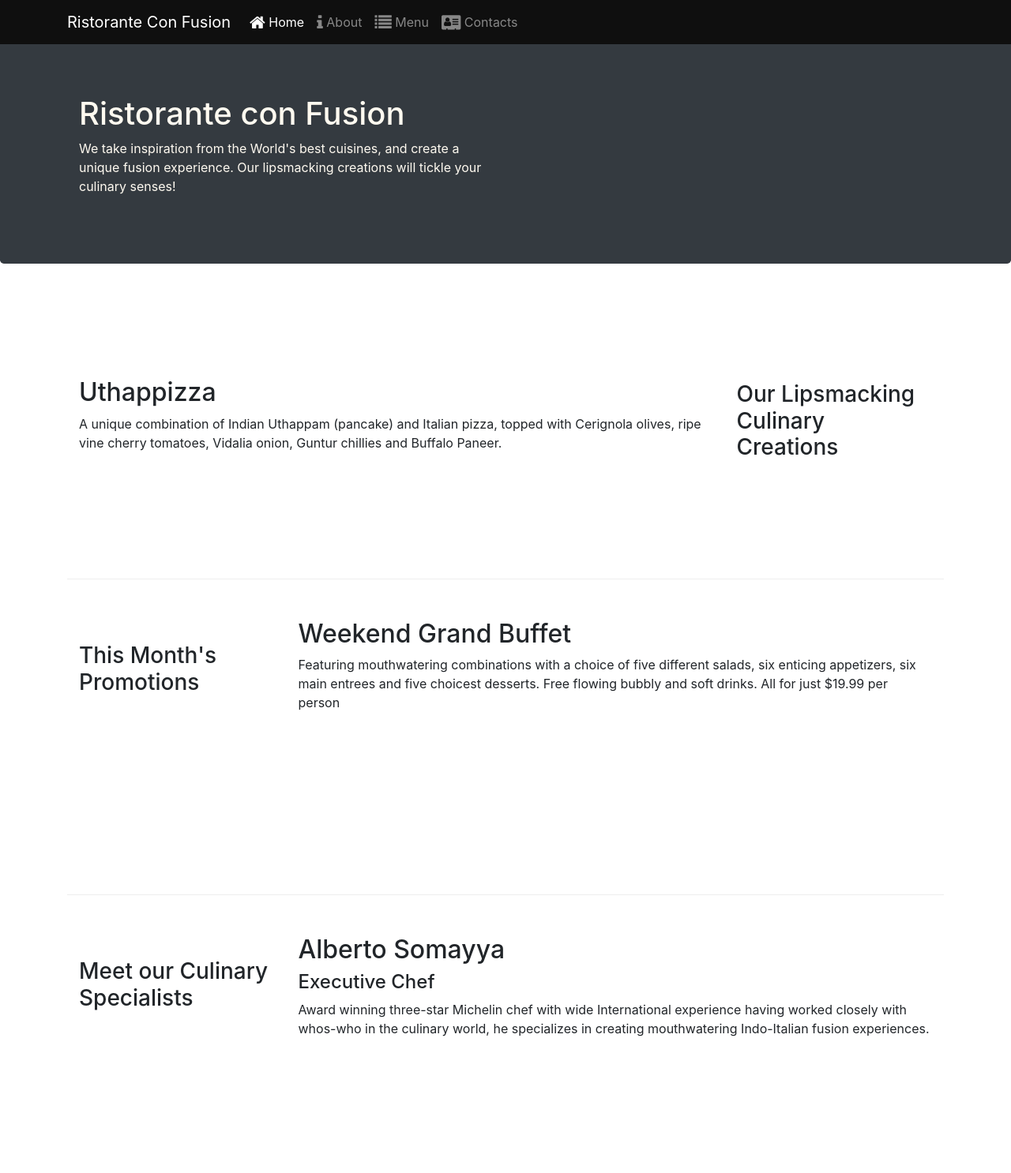
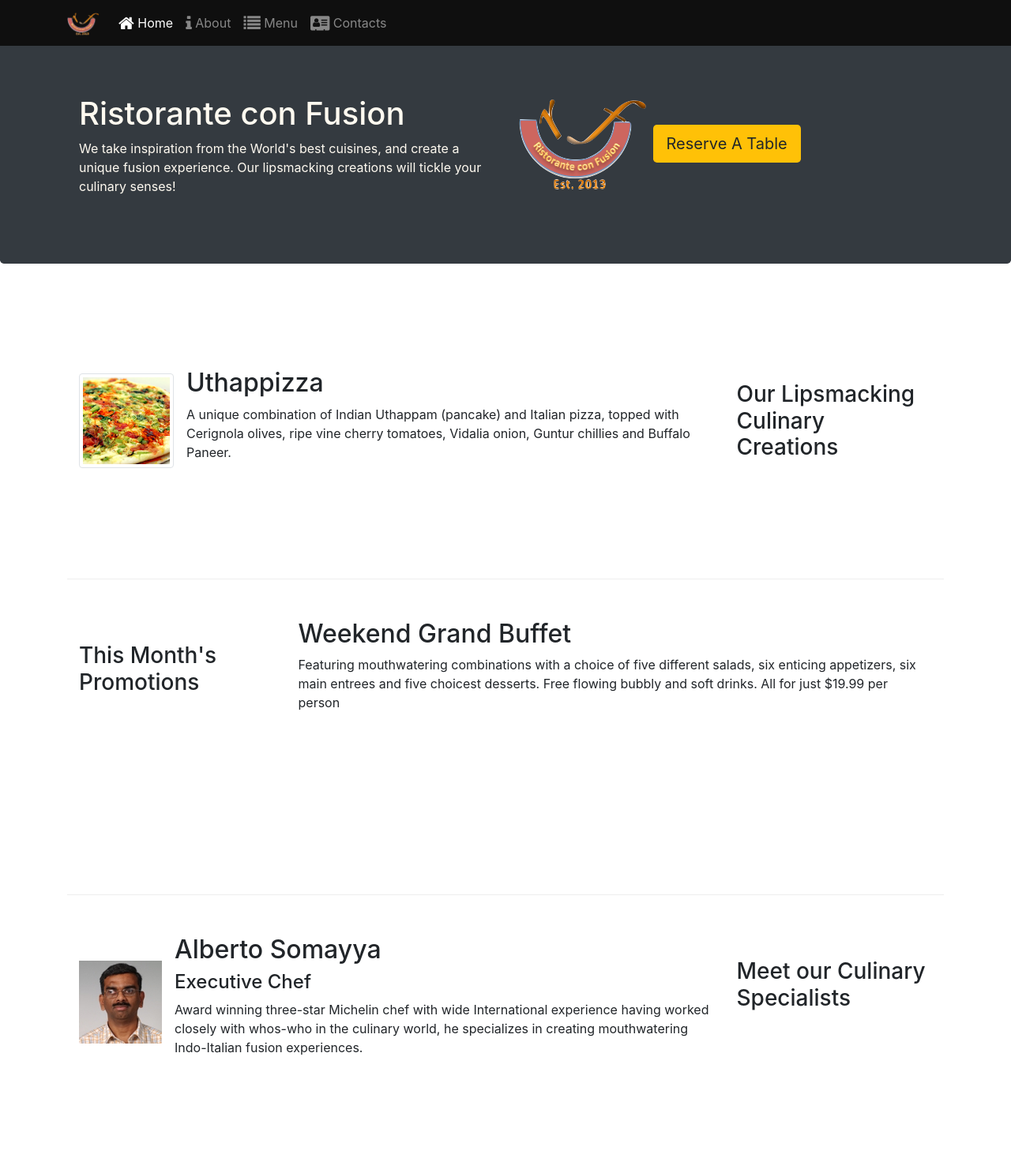
Before and after one commit to njabulo007/Restaurante-conFusion, a website: page index.html in a window 1280 px wide. Shown: the top 1486 px of the page at 79% size. Drawn offline with nearby package versions, Linux system fonts and the light colour scheme.

Commit message:
images and media

```diff
--- a/index.html
+++ b/index.html
@@ -20,7 +20,7 @@
             <button class="navbar-toggler" type="button" data-toggle="collapse" data-target="#navbar">
                 <span class="navbar-toggler-icon"></span>
             </button>
-            <a href="index.html" class="navbar-brand ">Ristorante Con Fusion</a>
+            <a href="index.html" class="navbar-brand "><img src="img/logo.png" height="30" width="41" alt=""></a>
             <div class="collapse navbar-collapse" id="navbar">
                 <ul class="navbar-nav mr-auto">
                     <li class="nav-item"><a href="" class="nav-link active"><span class="fa fa-home fa-lg"></span> Home</a></li>
@@ -39,6 +39,8 @@
                     <p>We take inspiration from the World's best cuisines, and create a unique fusion experience. Our lipsmacking creations will tickle your culinary senses!</p>
                 </div>
                 <div class="col-12 col-sm">
+                    <img src="img/logo.png" alt="">
+                    <button class="btn btn-lg bg-warning">Reserve A Table</button>
                 </div>
             </div>
         </div>
@@ -50,8 +52,18 @@
                 <h3>Our Lipsmacking Culinary Creations</h3>
             </div>
             <div class="col col-sm order-sm-first col-md">
-                <h2>Uthappizza</h2>
-                <p>A unique combination of Indian Uthappam (pancake) and Italian pizza, topped with Cerignola olives, ripe vine cherry tomatoes, Vidalia onion, Guntur chillies and Buffalo Paneer.</p>
+                <div class="media">
+                    <img src="img/uthappizza.png" alt="uthappizza" class="d-flex mr-3 img-thumbnail align-self-center">
+                    <div class="media-body">
+                        <h2 class="mt-0">
+                    Uthappizza
+                        </h2>
+                        <p class="d-none d-sm-block">A unique combination of Indian Uthappam (pancake) and Italian pizza, topped with Cerignola olives, ripe vine cherry tomatoes, Vidalia onion, Guntur chillies and Buffalo Paneer.
+                        </p>
+                    </div>
+
+                </div>
+
             </div>
         </div>
 
@@ -70,10 +82,16 @@
             <div class="col-12 col-sm-4 col-md-3">
                 <h3>Meet our Culinary Specialists</h3>
             </div>
-            <div class="col col-sm col-md">
+            <div class="col col-sm col-md order-sm-first">
+                <div class="media">
+                    <img src="img/alberto.png" alt="albeto" class="d-flex mr-3 align-self-center">
+                    <div class="media-body">
                         <h2>Alberto Somayya</h2>
-                <h4>Executive Chef</h4>
+                        <h4 class="mt-0">Executive Chef</h4>
                         <p>Award winning three-star Michelin chef with wide International experience having worked closely with whos-who in the culinary world, he specializes in creating mouthwatering Indo-Italian fusion experiences. </p>
+                    </div>
+                </div>
+
             </div>
         </div>
     </div>
```
Also changed, not shown: aboutus.html (+11 -10 lines), contactus.html (+1 -1 lines), img/alberto.png (added), img/buffet.png (added), img/logo.png (added), img/uthappizza.png (added), 1 other file. Lines whose indentation alone changed are shown as unchanged.
